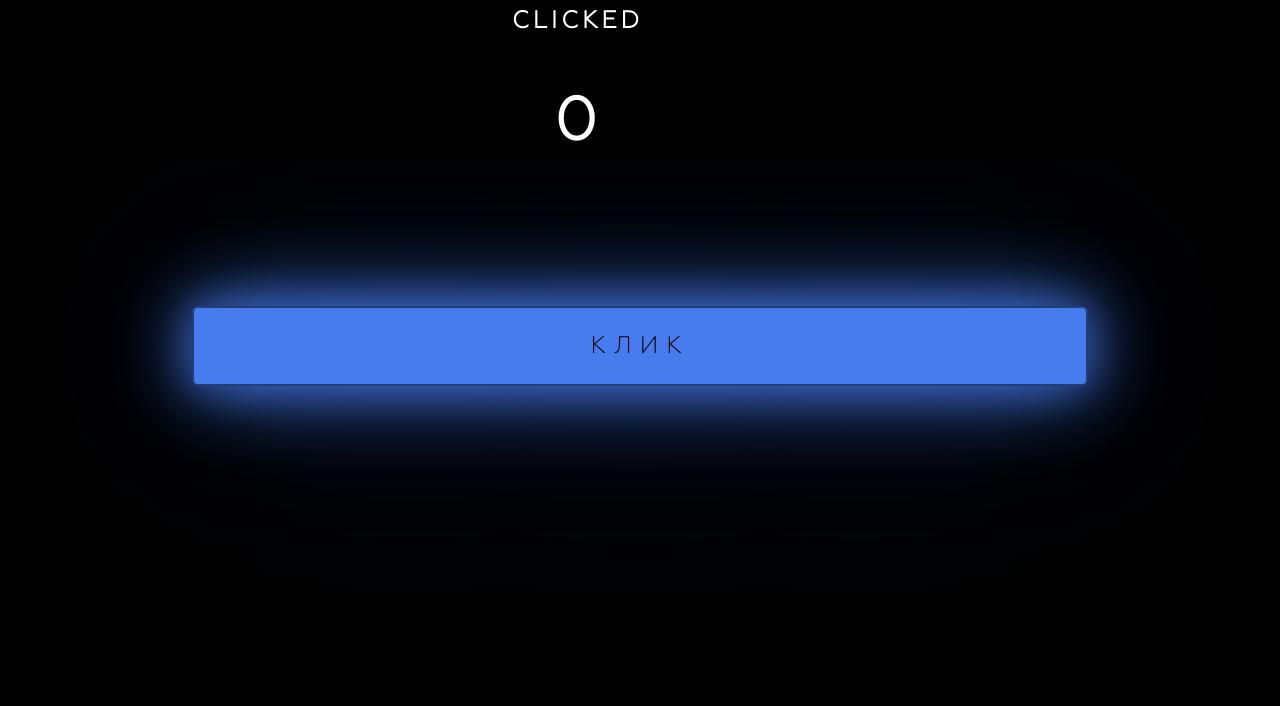
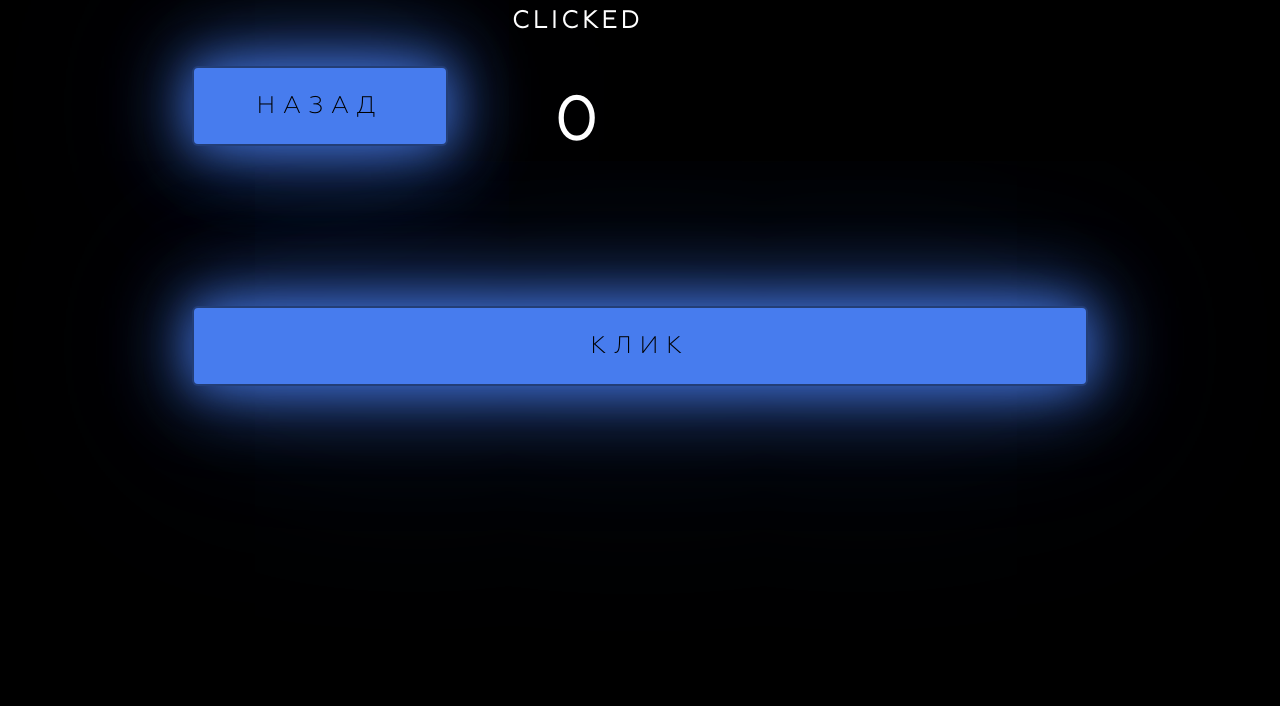
Before and after one commit to RggolikSN/prikol, a plain HTML site: page clicker/index.html in a window 1280 px wide. Shown: the part 94-800 px from the top of the page. Drawn offline with Linux system fonts and the light colour scheme.

Commit message:
Update clicker.css

```diff
--- a/clicker/clicker.css
+++ b/clicker/clicker.css
@@ -87,3 +87,30 @@ body{
     transform: scale(1.1);
     box-shadow: 0 0 10px rgba(71, 124, 238, .2), 0 0 40px rgba(71, 124, 238, .2), 0 0 150px rgba(71, 124, 238, .2), 0 0 800px rgba(71, 124, 238, .2);
 }
+
+.back{
+    transition: 1s ease-in-out;
+    position: absolute;
+    top: 20%;
+    left: 15%;
+    width: 20%;
+    height: 10vh;
+    font-family: "geometria-light";
+    font-size: 3vh;
+    letter-spacing: 1vh;
+    border: 2px solid rgba(0, 0, 0, 0.5);
+    border-radius: 0.75vh;
+    background-color: rgb(71, 124, 238);
+    box-shadow: 0 0 80px rgb(71, 124, 238), 0 0 40px rgba(71, 124, 238, 0.5), 0 0 150px rgba(71, 124, 238, .2), 0 0 800px rgba(71, 124, 238, .2);
+}
+
+.back:hover{
+    box-shadow: 0 0 10px rgb(71, 124, 238), 0 0 40px rgb(71, 124, 238), 0 0 150px rgba(71, 124, 238, .5), 0 0 800px rgba(71, 124, 238, .9);
+}
+
+.back:active{
+    transition: 0.1s ease-in-out;
+    letter-spacing: 1.5vh;
+    transform: scale(1.1);
+    box-shadow: 0 0 10px rgba(71, 124, 238, .2), 0 0 40px rgba(71, 124, 238, .2), 0 0 150px rgba(71, 124, 238, .2), 0 0 800px rgba(71, 124, 238, .2);
+}
```
